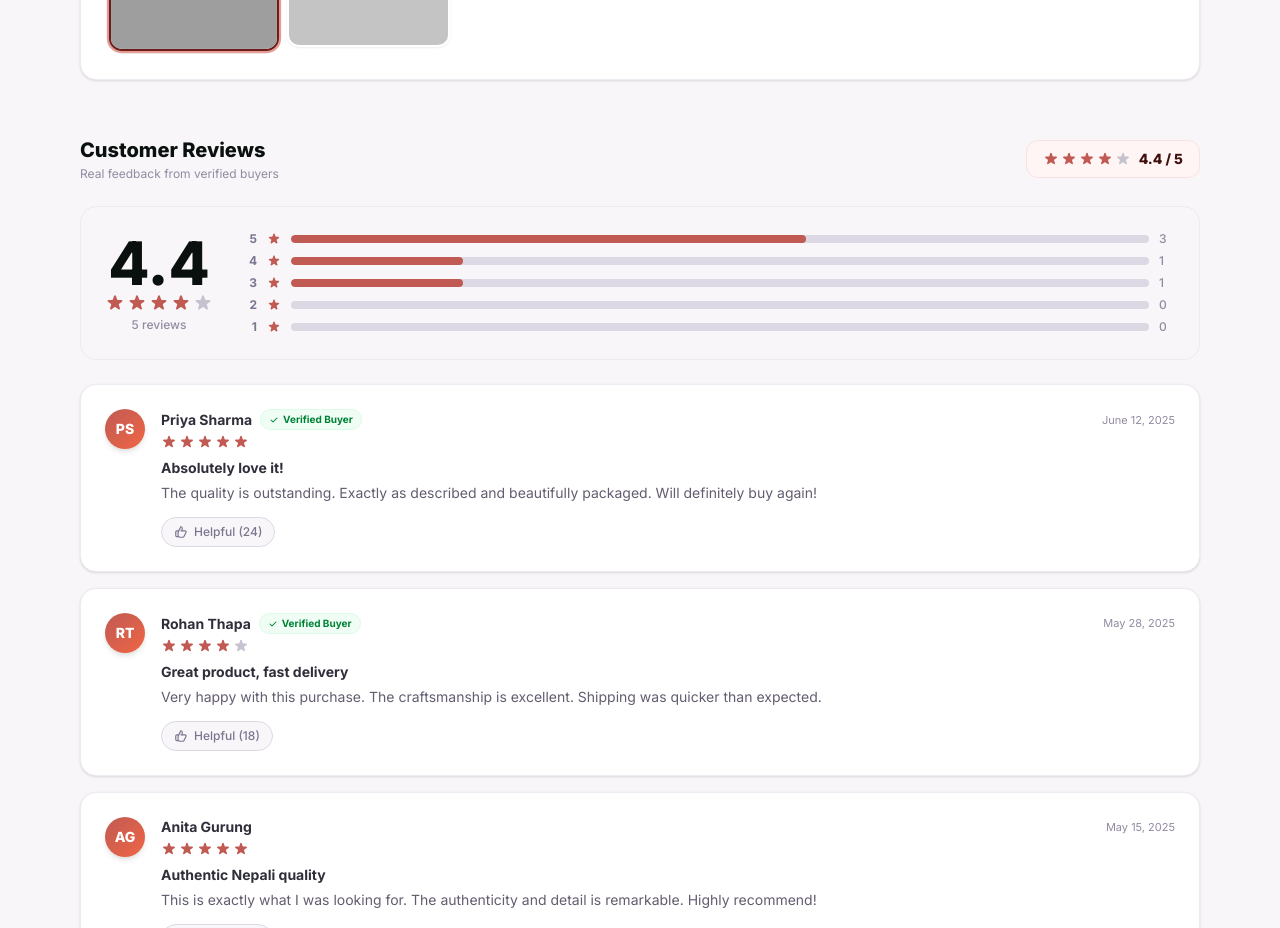
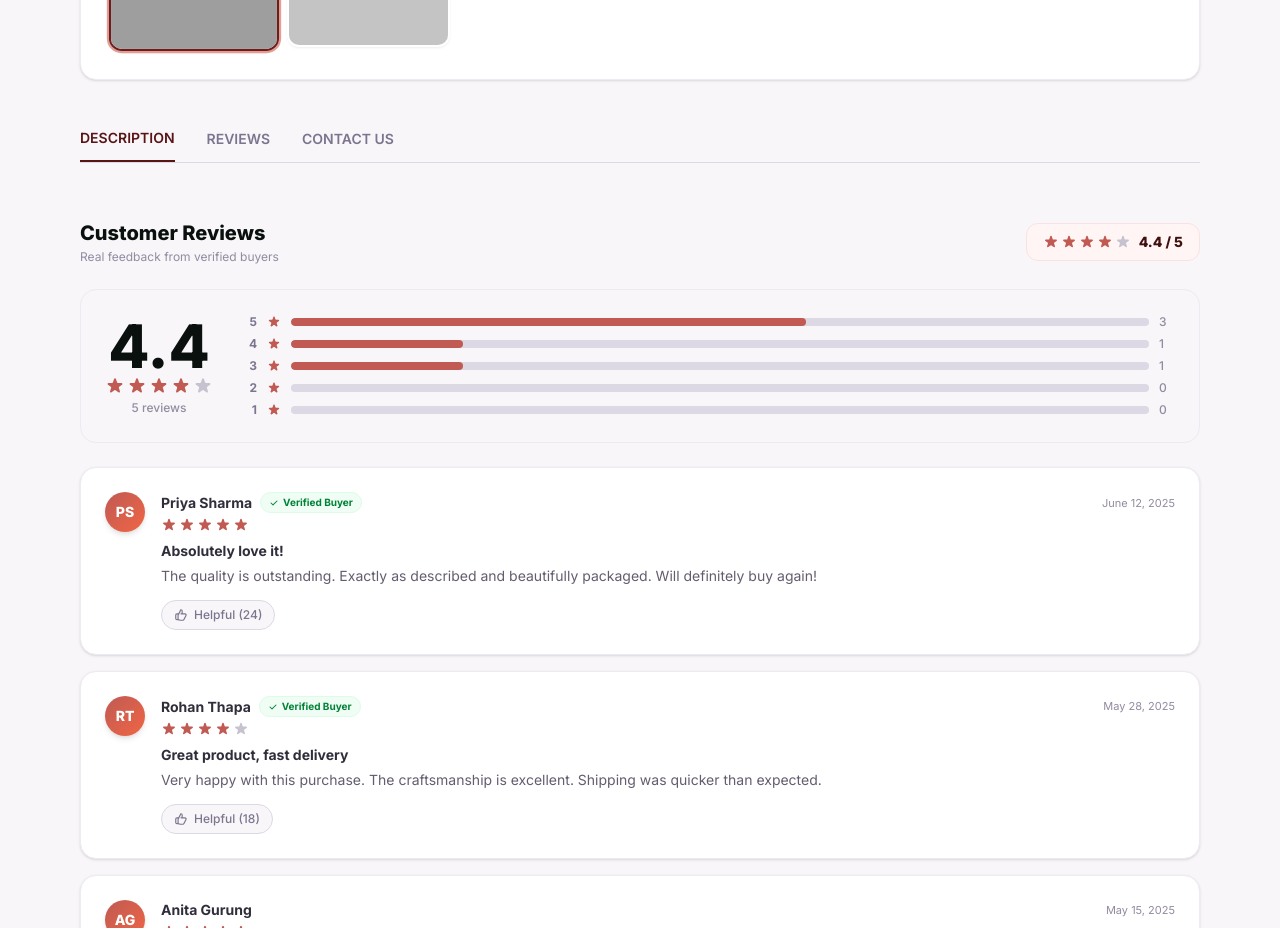
Before and after one commit to ANMOL-CHHETRI/React-Collage-B, a React (Vite) app: page /product/1 in a window 1280 px wide. Shown: the part 840-1768 px from the top of the page. Built offline with nearby package versions, Linux system fonts and the light colour scheme; grey boxes are pictures that could not be loaded.

Commit message:
Add tab navigation to product details page

```diff
--- a/src/pages/ProductDetailPage.jsx
+++ b/src/pages/ProductDetailPage.jsx
@@ -404,6 +404,8 @@ const ProductDetailPage = () => {
   const [reviews, setReviews] = useState([]);
   // Quantity selected by the customer
   const [quantity, setQuantity] = useState(1);
+  // Active tab on product details page
+  const [activeTab, setActiveTab] = useState("description")
 
   useEffect(() => {
     const timer = setTimeout(() => setLoading(false), 400);
@@ -595,6 +597,7 @@ const ProductDetailPage = () => {
                 </div>
               </div>
 
+
               <div className="flex flex-wrap items-center gap-4 pt-4">
                 {/* Quantity Selector */}
                 <div className="flex items-center border border-slate-300 rounded-md overflow-hidden h-10 bg-slate-200">
@@ -667,6 +670,48 @@ const ProductDetailPage = () => {
             </div>
           </div>
         </div>
+
+{/* Product Tabs */}
+<div className="mt-12 border-b border-slate-200 dark:border-slate-700">
+
+  <div className="flex gap-8">
+
+    <button
+      onClick={() => setActiveTab("description")}
+      className={`pb-3 text-sm font-semibold transition ${
+        activeTab === "description"
+          ? "text-amber-600 border-b-2 border-amber-600"
+          : "text-slate-500"
+      }`}
+    >
+      DESCRIPTION
+    </button>
+
+    <button
+      onClick={() => setActiveTab("reviews")}
+      className={`pb-3 text-sm font-semibold transition ${
+        activeTab === "reviews"
+          ? "text-amber-600 border-b-2 border-amber-600"
+          : "text-slate-500"
+      }`}
+    >
+      REVIEWS
+    </button>
+
+    <button
+      onClick={() => setActiveTab("contact")}
+      className={`pb-3 text-sm font-semibold transition ${
+        activeTab === "contact"
+          ? "text-amber-600 border-b-2 border-amber-600"
+          : "text-slate-500"
+      }`}
+    >
+      CONTACT US
+    </button>
+
+  </div>
+
+</div>
 
         {/* ── Reviews Section ──────────────────────────────────────────────── */}
         <div className="mt-14">
```
